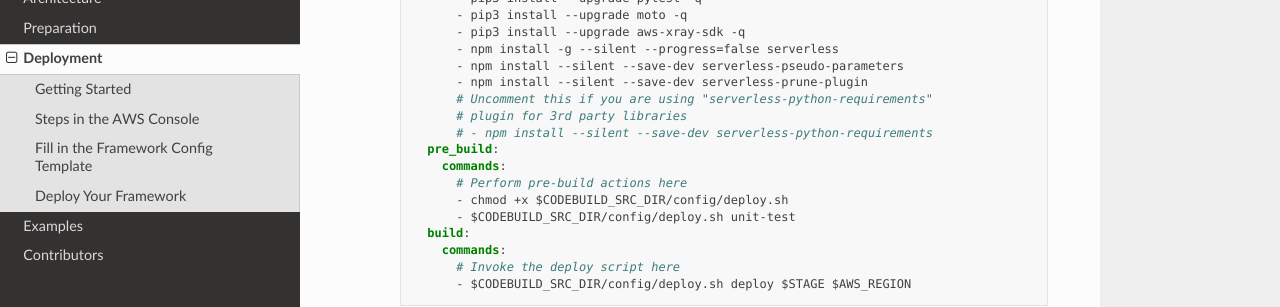
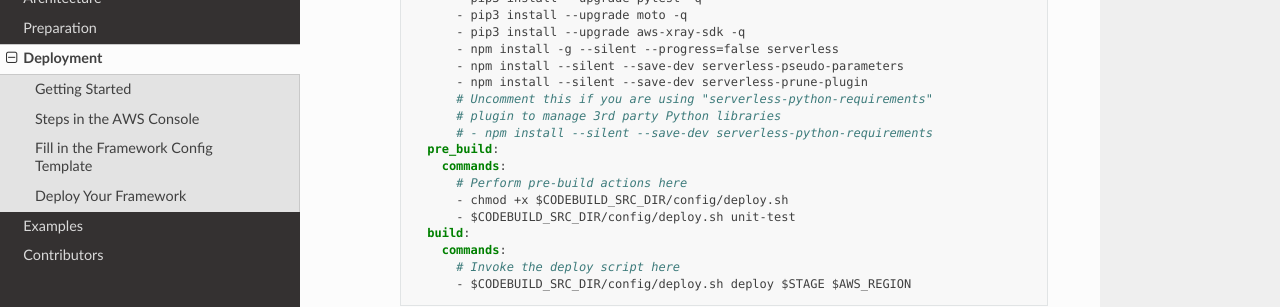
Before and after one commit to mozilla/mozdef-event-framework, a Sphinx documentation site: the page built from docs/source/usage/deployment.rst, in a window 1280 px wide and 900 px high, scrolled down 3634 px. Shown: the part 151-458 px from the top of the window. Built offline with Sphinx 7.4.7 and the Read the Docs theme 2.0.0, drawn with Linux system fonts in a browser that asks for light colours.

```diff
--- a/docs/source/usage/deployment.rst
+++ b/docs/source/usage/deployment.rst
@@ -113,7 +113,7 @@ The following should be done in your local copy of the framework you cloned or f
              - npm install --silent --save-dev serverless-pseudo-parameters
              - npm install --silent --save-dev serverless-prune-plugin
              # Uncomment this if you are using "serverless-python-requirements"
-             # plugin for 3rd party libraries
+             # plugin to manage 3rd party Python libraries
              # - npm install --silent --save-dev serverless-python-requirements
          pre_build:
            commands:
@@ -143,6 +143,7 @@ This is where we take everything we've done up to this point and start the deplo
      1. Go back to AWS Console  “Services -> CodeCommit” and create a repository with the name “<project>-<service>”, in this case “mozdef-ef-zoom”. Add a description and a tag with key: Project and value: <project>-<environment>.
      2. Using the connection settings, setup Git access with the git credential helper over HTTPS (ensure you can pull and push to the newly created repo)
      3. Pull the empty repository to a local directory, then add/move all the cloned and updated framework code to this repository. Add and commit all changes, then push.
+      .. note:: Make sure to not override the ``.git`` directory while moving the framework code from Github to your newly created custom CodeCommit repository.
      4. Go to “Services -> CloudFormation” on the AWS Console.
      5. On top right, click “Create stack (with new resources)”
      6. Select “template is ready” on the first option. In “specify template” menu, select “upload a template file”
@@ -184,6 +185,7 @@ This is where we take everything we've done up to this point and start the deplo
 
      1. Pull the empty Github repository created earlier in section :ref:`Getting Started` to a local directory, then add/move all the cloned and updated framework code to this repository. Add and commit all changes, then push.
       * Do not forget to modify the ``deploy.sh`` configuration file to remove the reference to ``$CODEBUILD_SRC_DIR`` environment variable (as it is specific to CodeCommit build image).
+      .. note:: Make sure to not override the ``.git`` directory while moving the framework code from Github to your newly created custom GitHub repository.
      2. Go to “Services -> CloudFormation” on the AWS Console.
      3. On top right, click “Create stack (with new resources)”
      4. Select “template is ready” on the first option. In “specify template” menu, select “upload a template file.
@@ -222,6 +224,8 @@ This is where we take everything we've done up to this point and start the deplo
 
       .. note:: You could also move everything to this repository (including the config directory), but add "config/" to the `.gitignore` file in order to avoid having multiple config directories tracked by source control.
 
+                Also make sure to not override the ``.git`` directory while moving the framework code from Github to your newly created custom repositories.
+
      5. Go to “Services -> CloudFormation” on the AWS Console.
      6. On top right, click “Create stack (with new resources)”
      7. Select “template is ready” on the first option. In “specify template” menu, select “upload a template file”.
```
